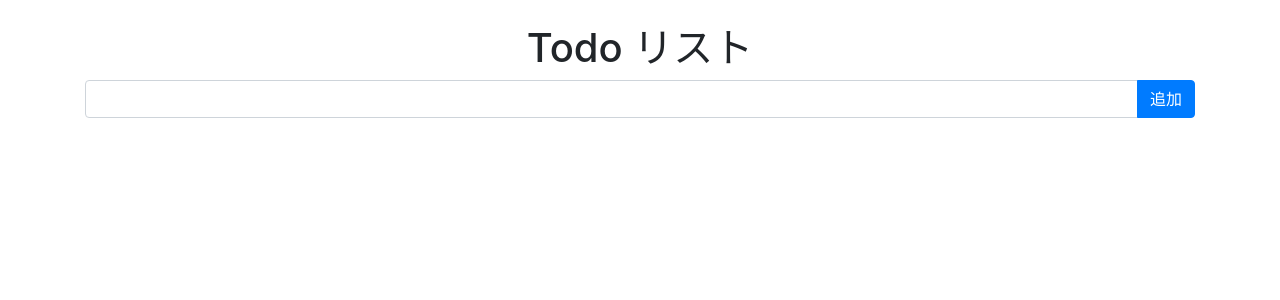
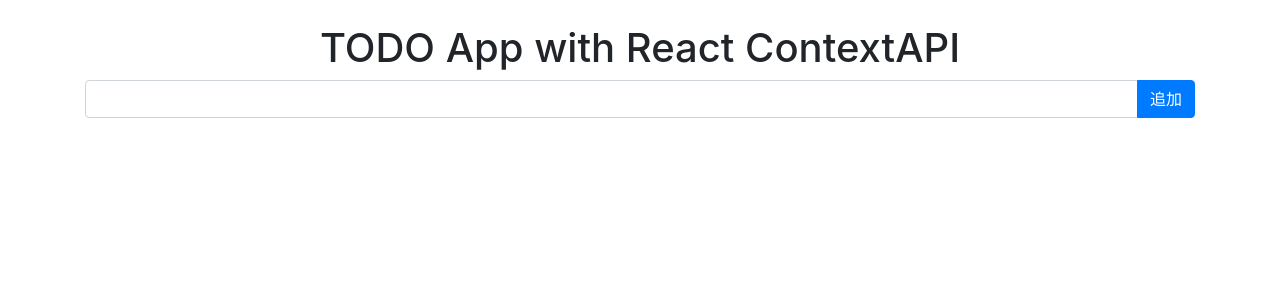
Before and after one commit to fliedonion/react-firebasehosting-autogithub-expr, a React (Create React App) app: page / in a window 1280 px wide. Shown: the top 300 px of the page. Built offline with nearby package versions, Linux system fonts and the light colour scheme.

Commit message:
Change Title

```diff
--- a/src/App.js
+++ b/src/App.js
@@ -10,7 +10,7 @@ function App() {
   return (
     <div className="App">
       <Container>
-        <h1 className="mt-4">Todo リスト</h1>
+        <h1 className="mt-4">TODO App with React ContextAPI</h1>
 
         <TodosContextProvider>
           <TodoForm></TodoForm>
```
